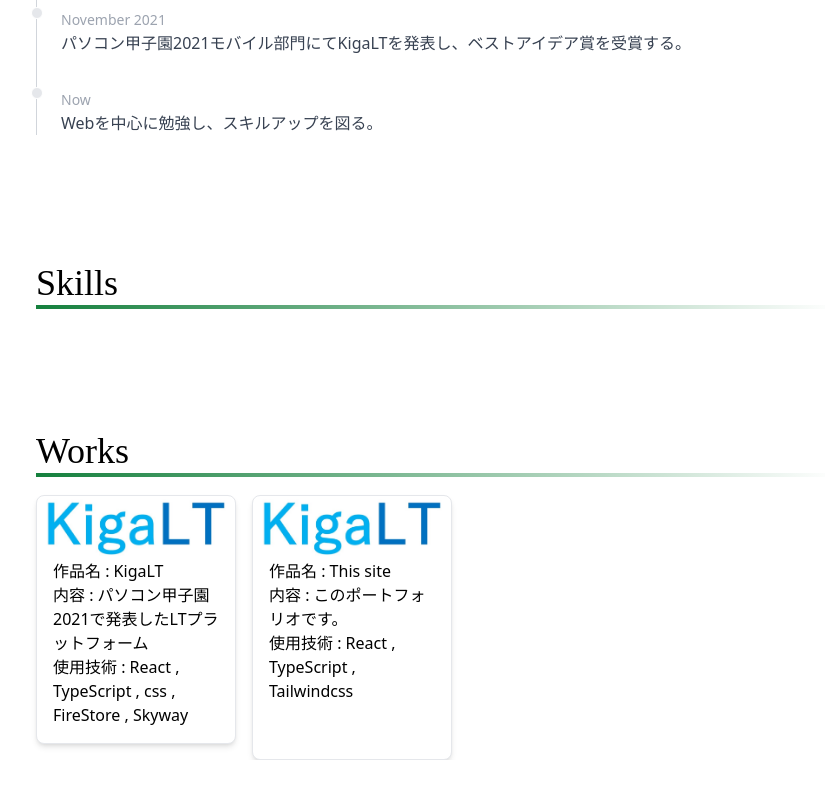
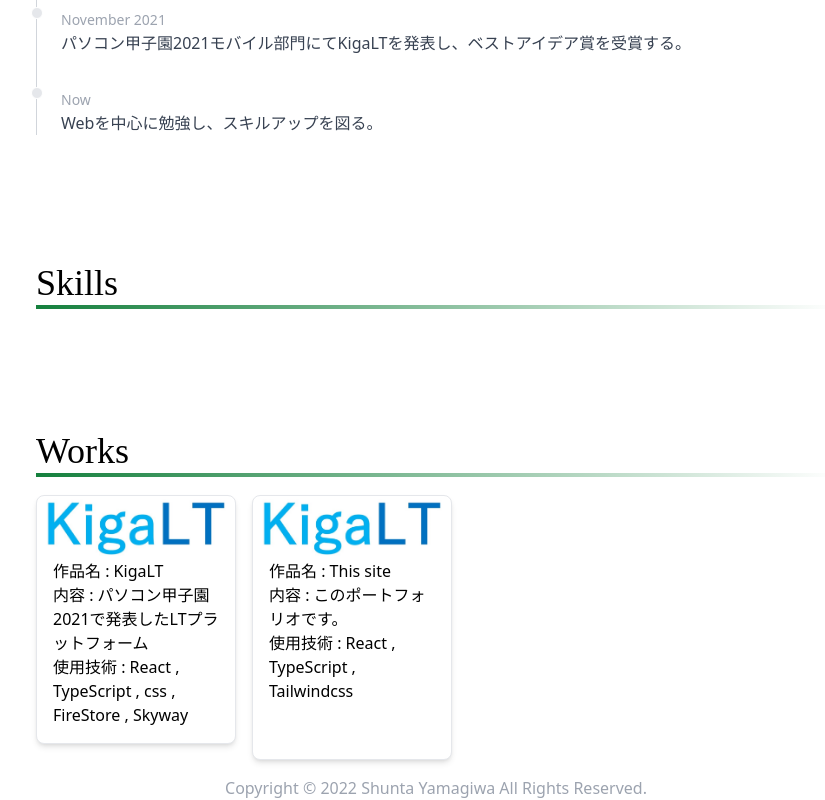
Before and after one commit to Sansai-snct/hp, a React (Create React App) app: page / in a window 1280 px wide. Shown: the part 1809-2609 px from the top of the page, without its empty margins (204-1029 px from the left). Before the commit the page ends 2569 px from the top, so only its background shows below. Built offline with nearby package versions, Linux system fonts and the light colour scheme; a web font is replaced by a local one.

Commit message:
[update] Footerを反映

```diff
--- a/src/pages/Index.tsx
+++ b/src/pages/Index.tsx
@@ -6,7 +6,7 @@ const About = lazy(() => import('./About'));
 const Activities = lazy(() => import('./Activities'));
 const Works = lazy(() => import('./Works'));
 const Skills = lazy(() => import('./Skills'));
-
+const Footer = lazy(() => import('../components/Footer'));
 const Index: FC = () => {
   return (
     <Fragment>
@@ -16,6 +16,7 @@ const Index: FC = () => {
         <Activities />
         <Skills />
         <Works />
+        <Footer />
       </Suspense>
     </Fragment>
   );
```
